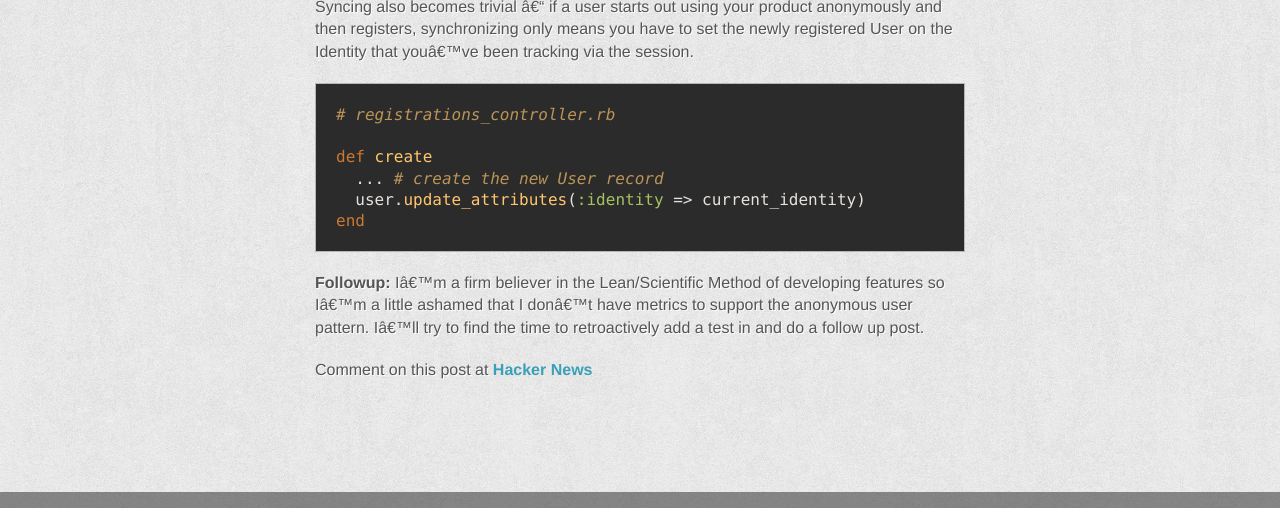
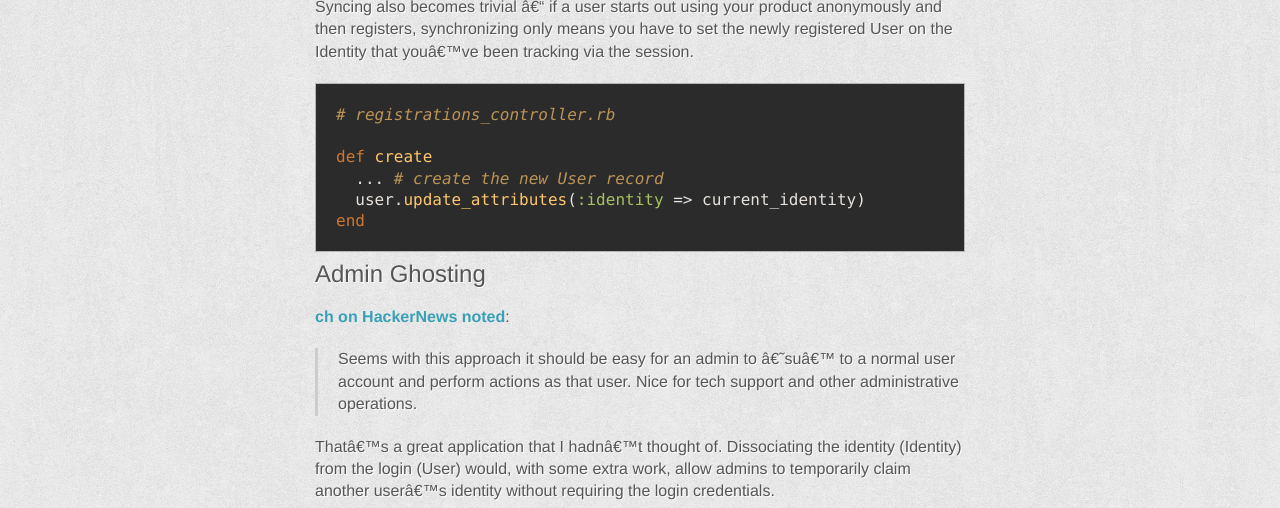
Before and after one commit to choxi/choxi.github.com, a Jekyll site: the page built from _posts/2012-1-16-the-anonymous-user-pattern.md, in a window 1280 px wide and 900 px high, scrolled down 2648 px, cut to the strip 0-508 px from the top of the window. Built offline with Jekyll 4.4.1, drawn with Linux system fonts in a browser that asks for light colours.

Commit message:
another note

```diff
--- a/_posts/2012-1-16-the-anonymous-user-pattern.md
+++ b/_posts/2012-1-16-the-anonymous-user-pattern.md
@@ -120,6 +120,15 @@ end
 
 {% endhighlight %}
 
+##Admin Ghosting
+[ch on HackerNews noted](http://news.ycombinator.com/item?id=3476437):
+> Seems with this approach it should be easy for an admin to 'su' to a normal user account and perform actions as that user. Nice for tech support and other administrative operations.
+
+That's a great application that I hadn't thought of. Dissociating the
+identity (Identity) from the login (User) would, with some extra work,
+allow admins to temporarily claim another user's identity without
+requiring the login credentials.
+
 **Followup:** I'm a firm believer in the Lean/Scientific Method of developing
 features so I'm a little ashamed that I don't have metrics to support
 the anonymous user pattern. I'll try to find the time to retroactively
```
